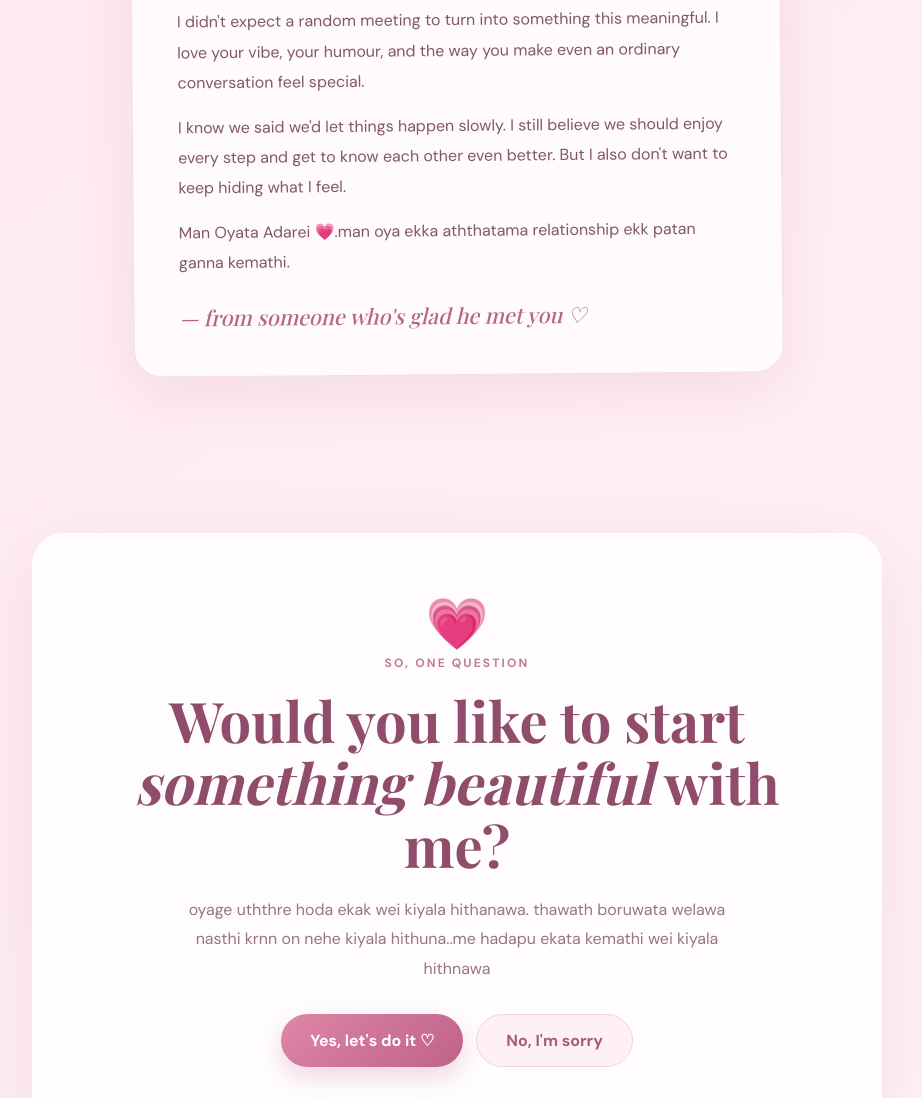
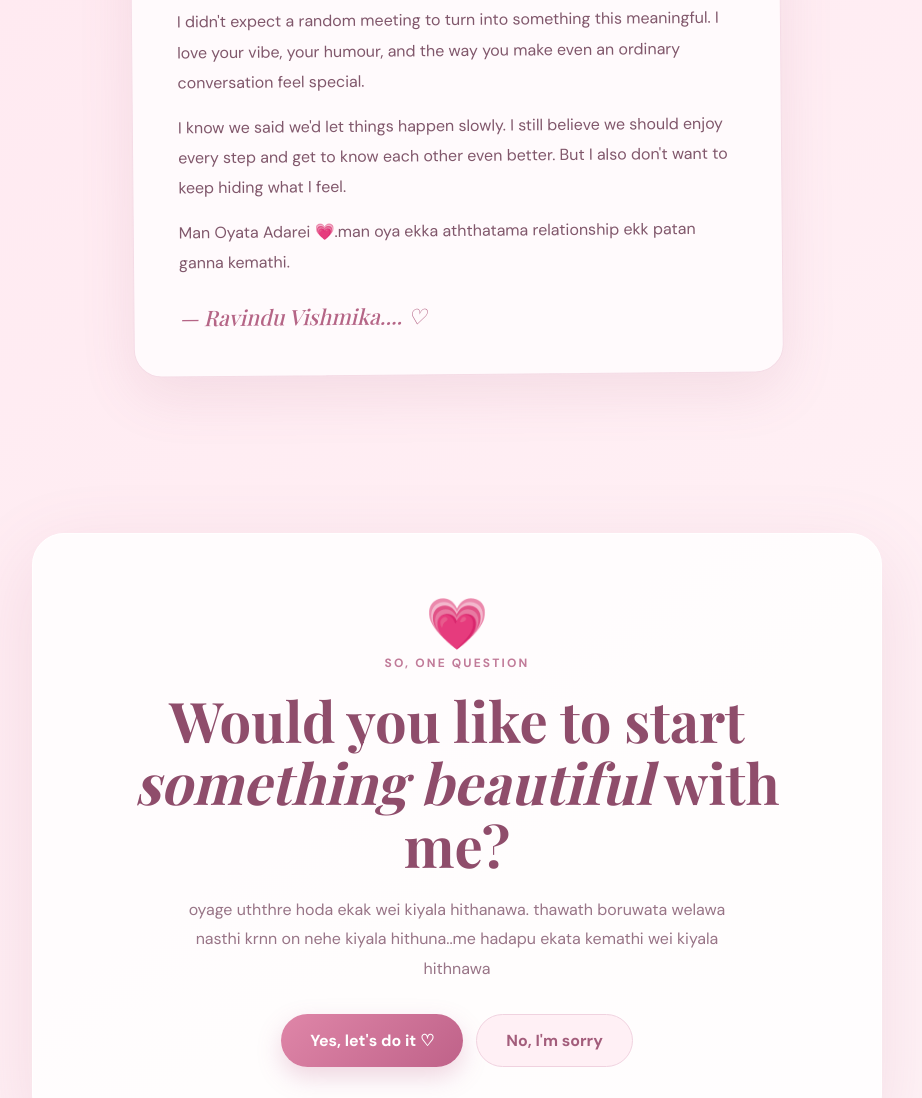
Before and after one commit to RaviVish12/pamoSup, a plain HTML site: page index.html in a window 1280 px wide. Shown: the part 1789-2887 px from the top of the page, without its empty margins (183-1105 px from the left). Drawn offline with nearby package versions, Linux system fonts and the light colour scheme; a web font is replaced by a local one.

Commit message:
Update index.html

```diff
--- a/index.html
+++ b/index.html
@@ -198,7 +198,7 @@
             <p>I didn't expect a random meeting to turn into something this meaningful. I love your vibe, your humour, and the way you make even an ordinary conversation feel special.</p>
             <p>I know we said we'd let things happen slowly. I still believe we should enjoy every step and get to know each other even better. But I also don't want to keep hiding what I feel.</p>
             <p>Man Oyata Adarei 💗.man oya ekka aththatama relationship ekk patan ganna kemathi.</p>
-            <div class="sign">— from someone who's glad he met you ♡</div>
+            <div class="sign">— Ravindu Vishmika.... ♡</div>
           </div>
         </div>
       </div>
```
